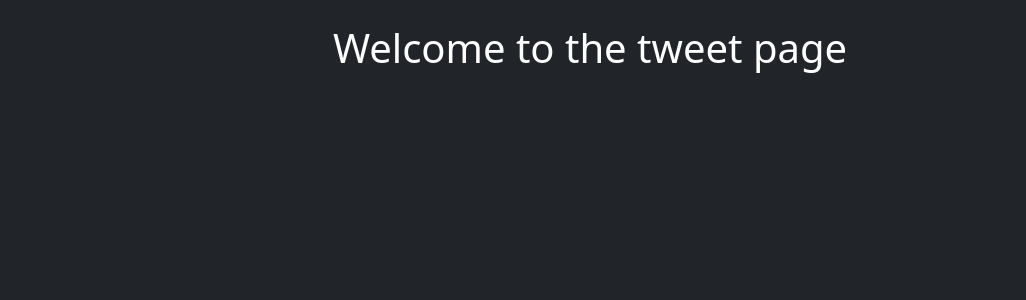
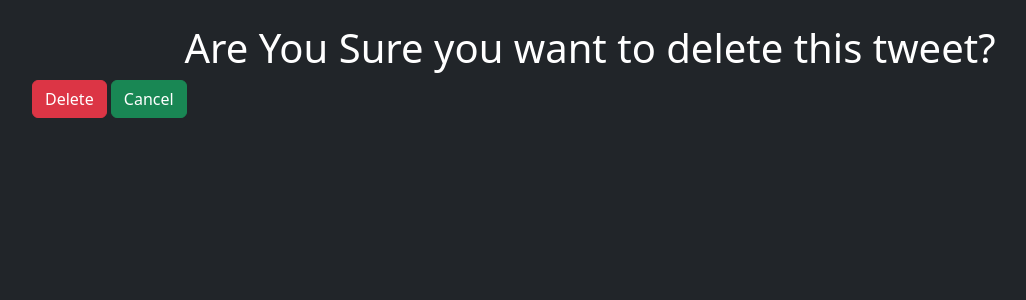
Before and after one commit to akumi07/tweet-django-project, a Django app: template tweet/templates/tweet_confirm_delete.html in a window 1280 px wide. Shown: the part 56-356 px from the top of the page, without its empty margins (50-1076 px from the left). Run offline with Django 5.2, Linux system fonts and the light colour scheme; the template is opened without the code that fills it, so the values that code supplies are empty.

Commit message:
jinga template task done

```diff
--- a/tweet/models.py
+++ b/tweet/models.py
@@ -5,7 +5,7 @@ from django.contrib.auth.models import User
 
 class Tweet(models.Model):
     user = models.ForeignKey(User, on_delete=models.CASCADE)
-    content = models.CharField(max_length=280)
+    content = models.TextField(max_length=500)
     photo=models.ImageField(upload_to='photos/',blank=True,null=True)
     created_at = models.DateTimeField(auto_now_add=True)
     updated_at=models.DateTimeField(auto_now_add=True)
--- a/tweet/templates/tweet_confirm_delete.html
+++ b/tweet/templates/tweet_confirm_delete.html
@@ -3,6 +3,12 @@
 
 {% block content %}
 
-<h1 class='text-center text-white mt-4'>Welcome to the tweet page</h1>
-
+<h1 class='text-center text-white mt-4'>
+    Are You Sure you want to delete this tweet?
+</h1>
+<form method="post">
+    {% csrf_token %}
+    <button class="btn btn-danger">Delete</button>
+    <a class='btn btn-success' href="{% url 'tweet_list'%}"> Cancel</a>
+</form>
 {% endblock %}
--- a/tweet/views.py
+++ b/tweet/views.py
@@ -14,7 +14,7 @@ def tweet_list(request):
 
 def tweet_create(request):
     if request.method=='POST':
-      form=TweetForm(request.POST,request.FILE)
+      form=TweetForm(request.POST,request.FILES)
       if form.is_valid():
         #  form ko save kiye commit false isliye hua hai db me save nhi kro
          tweet=form.save(commit=False)
```
Also changed, not shown: tweet/templates/tweet_form.html (+12 -2 lines), db.sqlite3, media/photos/download2.jpg (added).
